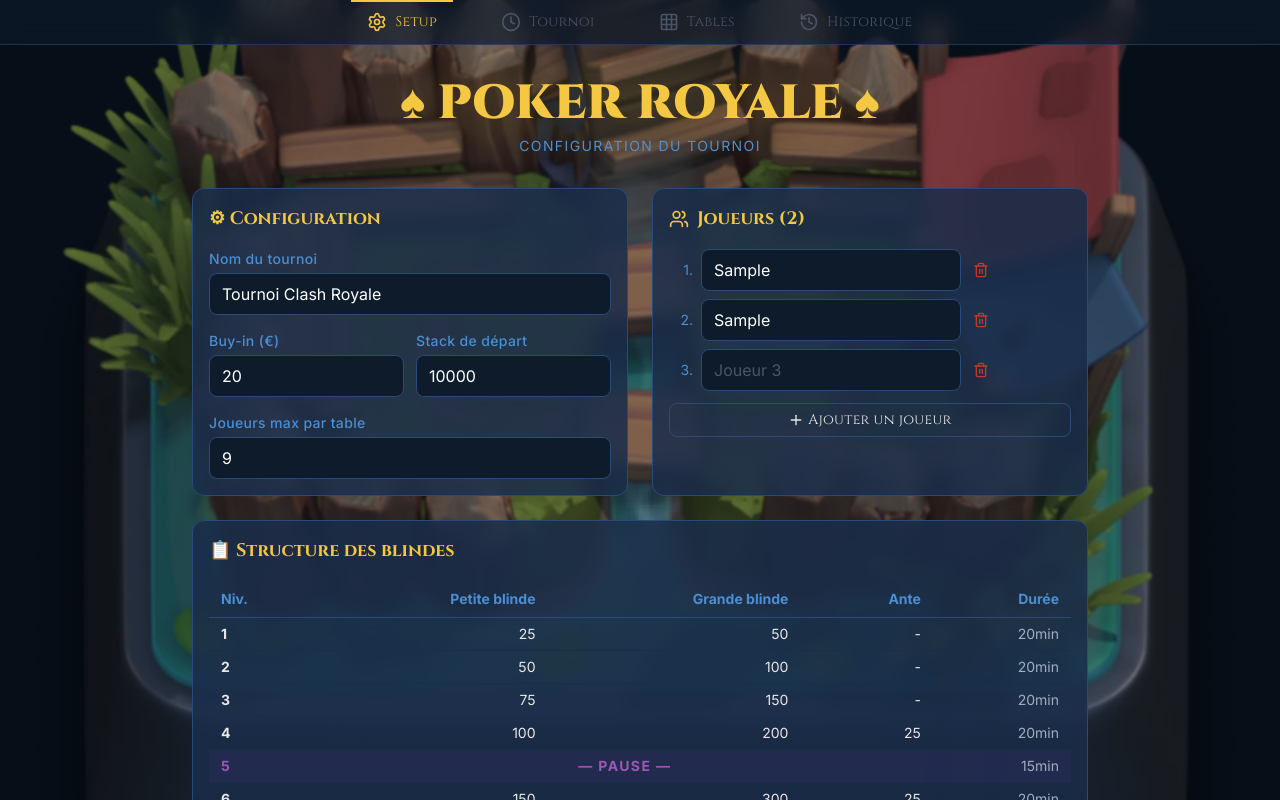
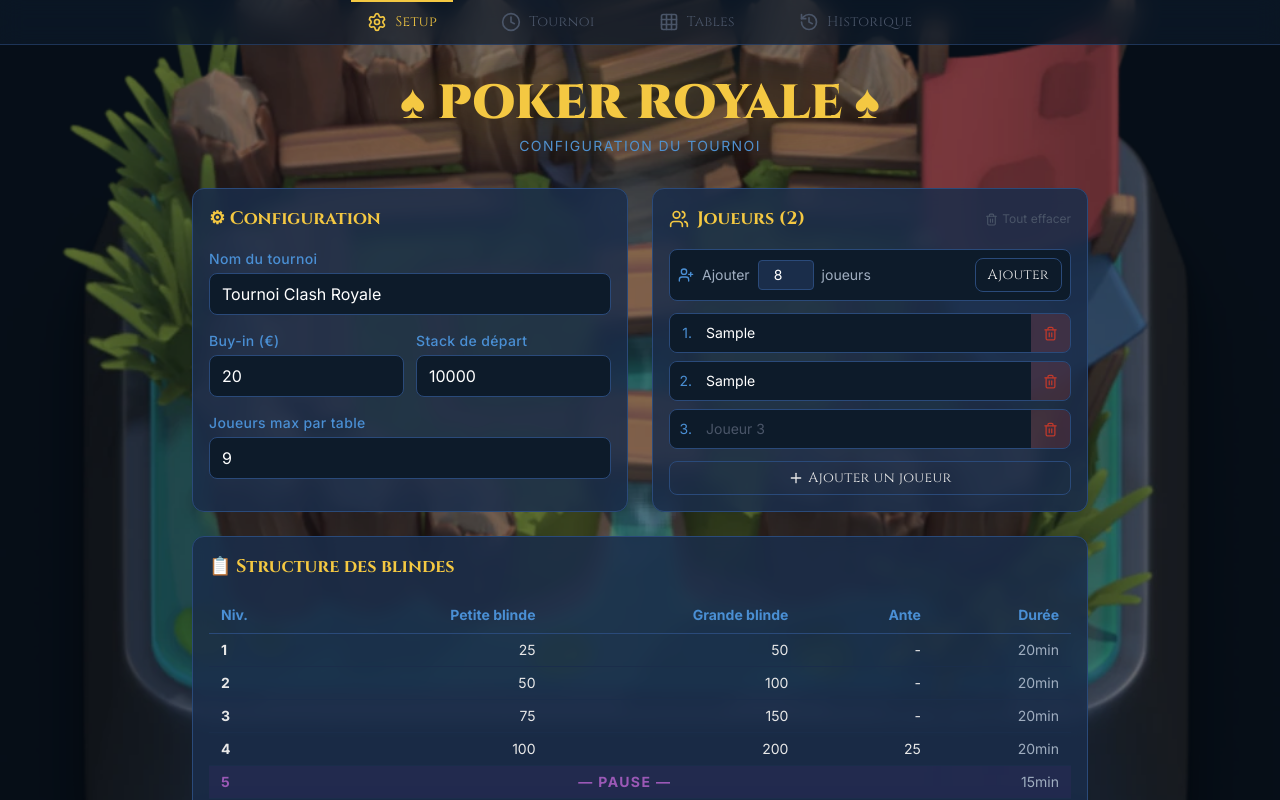
Before and after one commit to arseum/clash-poker-tournament, a React (Vite) app: page / in a window 1280 px wide. Both pictures are taken after typing "Sample", "Sample" into the empty fields and a click on the button "Ajouter un joueur". Shown: the top 800 px of the page. Built offline with nearby package versions, Linux system fonts and the light colour scheme.

Commit message:
add prize pool component

```diff
--- a/src/index.css
+++ b/src/index.css
@@ -38,3 +38,8 @@
   from { transform: translate(-50%, 20px); opacity: 0; }
   to   { transform: translate(-50%, 0);    opacity: 1; }
 }
+
+@keyframes prizeScroll {
+  0%, 15%   { transform: translateY(0); }
+  85%, 100% { transform: translateY(var(--prize-scroll-dist, 0px)); }
+}
--- a/src/pages/DisplayPage.tsx
+++ b/src/pages/DisplayPage.tsx
@@ -131,7 +131,7 @@
         </div>
 
         {/* Bottom stats */}
-        <div className="grid grid-cols-3 border-t border-white/10">
+        <div className="grid grid-cols-4 border-t border-white/10">
           <div className="flex flex-col items-center py-8 border-r border-white/10">
             <div className="text-[#a0aec0] text-lg uppercase tracking-widest mb-3 font-cinzel">Joueurs restants</div>
             <div className="font-cinzel font-black text-[#f4c842] leading-none" style={{ fontSize: '5rem' }}>
@@ -145,10 +145,49 @@
               {formatChips(avgStack)}
             </div>
           </div>
-          <div className="flex flex-col items-center py-8">
+          <div className="flex flex-col items-center py-8 border-r border-white/10">
             <div className="text-[#a0aec0] text-lg uppercase tracking-widest mb-3 font-cinzel">Pot total</div>
             <div className="font-cinzel font-black text-[#27ae60] leading-none" style={{ fontSize: '5rem' }}>
               {totalPot}€
+            </div>
+          </div>
+
+          {/* Prize pool */}
+          <div className="flex flex-col py-6 px-6 min-h-0">
+            <div className="text-[#a0aec0] text-lg uppercase tracking-widest mb-3 font-cinzel text-center">
+              Prize Pool <span className="text-[#4a5568] text-base normal-case">ITM {paidPlaces}/{players.length}</span>
+            </div>
+            {/* Conteneur masquant, sans scrollbar */}
+            <div className="overflow-hidden" style={{ height: '7.5rem' }}>
+              <div
+                className="flex flex-col gap-1.5"
+                style={prizes.length > 3 ? {
+                  animation: `prizeScroll ${prizes.length * 2.5}s ease-in-out infinite alternate`,
+                  '--prize-scroll-dist': `-${(prizes.length - 3) * 34}px`,
+                } as React.CSSProperties : undefined}
+              >
+                {prizes.map(({ position, percentage, amount }) => (
+                  <div
+                    key={position}
+                    className={`flex items-center gap-2 rounded px-2 py-1 text-sm flex-shrink-0 ${
+                      position === 1 ? 'bg-[#f4c842]/10' :
+                      position === 2 ? 'bg-white/5' :
+                      position === 3 ? 'bg-[#cd7f32]/10' : ''
+                    }`}
+                  >
+                    <span className={`font-cinzel font-bold w-7 text-sm ${position <= 3 ? 'text-[#f4c842]' : 'text-[#4a5568]'}`}>
+                      {positionLabel(position)}
+                    </span>
+                    <div className="flex-1">
+                      <div className="h-1 bg-white/10 rounded-full overflow-hidden">
+                        <div className="h-full rounded-full bg-[#27ae60]" style={{ width: `${percentage}%` }} />
+                      </div>
+                    </div>
+                    <span className="text-[#4a5568] text-xs w-9 text-right">{percentage}%</span>
+                    <span className="font-cinzel font-bold text-[#27ae60] text-sm w-16 text-right">{amount}€</span>
+                  </div>
+                ))}
+              </div>
             </div>
           </div>
         </div>
--- a/src/pages/SetupPage.tsx
+++ b/src/pages/SetupPage.tsx
@@ -1,5 +1,5 @@
 import { useState } from 'react';
-import { Plus, Users, ChevronRight, Trash2 } from 'lucide-react';
+import { Plus, Users, ChevronRight, Trash2, UserPlus } from 'lucide-react';
 import { CRCard } from '../components/ui/CRCard';
 import { CRButton } from '../components/ui/CRButton';
 import { CRInput } from '../components/ui/CRInput';
@@ -23,6 +23,7 @@
   });
 
   const [playerNames, setPlayerNames] = useState<string[]>(['', '']);
+  const [bulkCount, setBulkCount] = useState(8);
   const [showResumePrompt, setShowResumePrompt] = useState(!!tournament);
 
   const addPlayer = () => setPlayerNames(prev => [...prev, '']);
@@ -30,6 +31,14 @@
   const updatePlayer = (idx: number, name: string) => {
     setPlayerNames(prev => prev.map((n, i) => i === idx ? name : n));
   };
+  const addBulkPlayers = () => {
+    setPlayerNames(prev => {
+      const base = prev.length;
+      const newPlayers = Array.from({ length: bulkCount }, (_, i) => `Joueur ${base + i + 1}`);
+      return [...prev, ...newPlayers];
+    });
+  };
+  const clearPlayers = () => setPlayerNames(['', '']);
 
   const validPlayers = playerNames.filter(n => n.trim().length > 0);
   const canStart = validPlayers.length >= 2 && config.name.trim().length > 0;
@@ -118,15 +127,50 @@
 
           {/* Players card */}
           <CRCard>
-            <h2 className="font-cinzel text-lg font-bold text-[#f4c842] mb-4 flex items-center gap-2">
-              <Users size={20} /> Joueurs ({validPlayers.length})
-            </h2>
-            <div className="flex flex-col gap-2 max-h-64 overflow-y-auto pr-1">
+            <div className="flex items-center justify-between mb-4">
+              <h2 className="font-cinzel text-lg font-bold text-[#f4c842] flex items-center gap-2">
+                <Users size={20} /> Joueurs ({validPlayers.length})
+              </h2>
+              {playerNames.length > 2 && (
+                <button
+                  onClick={clearPlayers}
+                  className="text-[#4a5568] hover:text-[#e74c3c] text-xs transition-colors flex items-center gap-1"
+                  title="Vider la liste"
+                >
+                  <Trash2 size={13} /> Tout effacer
+                </button>
+              )}
+            </div>
+
+            {/* Ajout en masse */}
+            <div className="flex gap-2 items-center mb-3 p-2 bg-[#0d1b2a] rounded-lg border border-[#2a4a7a]">
+              <UserPlus size={16} className="text-[#4a8fd4] flex-shrink-0" />
+              <span className="text-[#a0aec0] text-sm flex-shrink-0">Ajouter</span>
+              <input
+                type="number"
+                value={bulkCount}
+                onChange={e => setBulkCount(Math.max(1, Math.min(50, Number(e.target.value))))}
+                className="w-14 bg-[#1a2d4a] border border-[#2a4a7a] rounded px-2 py-1 text-white text-sm text-center focus:outline-none focus:border-[#f4c842]"
+                min={1}
+                max={50}
+              />
+              <span className="text-[#a0aec0] text-sm flex-shrink-0">joueurs</span>
+              <CRButton
+                variant="ghost"
+                size="sm"
+                onClick={addBulkPlayers}
+                className="ml-auto flex-shrink-0"
+              >
+                Ajouter
+              </CRButton>
+            </div>
+
+            <div className="flex flex-col gap-2 overflow-y-auto" style={{ maxHeight: '16rem' }}>
               {playerNames.map((name, idx) => (
-                <div key={idx} className="flex gap-2 items-center">
-                  <span className="text-[#4a8fd4] text-sm w-6 text-right">{idx + 1}.</span>
-                  <CRInput
-                    className="flex-1"
+                <div key={idx} className="flex items-stretch rounded-lg border border-[#2a4a7a] flex-shrink-0" style={{ overflow: 'hidden', minHeight: '2.5rem' }}>
+                  <span className="text-[#4a8fd4] text-sm w-7 flex items-center justify-end pr-1.5 bg-[#0d1b2a] flex-shrink-0">{idx + 1}.</span>
+                  <input
+                    className="flex-1 bg-[#0d1b2a] px-2 py-2 text-white placeholder-[#4a5568] text-sm focus:outline-none focus:bg-[#1a2d4a] transition-colors min-w-0"
                     placeholder={`Joueur ${idx + 1}`}
                     value={name}
                     onChange={e => updatePlayer(idx, e.target.value)}
@@ -134,9 +178,9 @@
                   {playerNames.length > 2 && (
                     <button
                       onClick={() => removePlayer(idx)}
-                      className="text-[#c0392b] hover:text-[#e74c3c] transition-colors p-1"
+                      className="bg-[#c0392b]/20 hover:bg-[#c0392b] text-[#c0392b] hover:text-white transition-colors px-3 flex items-center flex-shrink-0"
                     >
-                      <Trash2 size={16} />
+                      <Trash2 size={15} />
                     </button>
                   )}
                 </div>
--- a/src/pages/TournamentPage.tsx
+++ b/src/pages/TournamentPage.tsx
@@ -267,15 +267,15 @@
             {activePlayers.map(player => (
               <div
                 key={player.id}
-                className="flex items-center justify-between bg-[#0d1b2a] rounded-lg px-3 py-2 group"
+                className="flex items-stretch rounded-lg overflow-hidden border border-[#1a2d4a] hover:border-[#c0392b]/40 transition-colors"
               >
-                <span className="text-[#e8e8e8] text-sm font-medium">{player.name}</span>
+                <span className="flex-1 text-[#e8e8e8] text-sm font-medium px-3 py-2 bg-[#0d1b2a]">{player.name}</span>
                 <button
                   onClick={() => eliminatePlayer(player.id)}
-                  className="text-[#4a5568] hover:text-[#e74c3c] transition-colors opacity-0 group-hover:opacity-100"
+                  className="bg-[#c0392b]/20 hover:bg-[#c0392b] text-[#c0392b] hover:text-white transition-colors px-3 flex items-center flex-shrink-0"
                   title="Éliminer"
                 >
-                  <UserMinus size={16} />
+                  <UserMinus size={15} />
                 </button>
               </div>
             ))}
```
